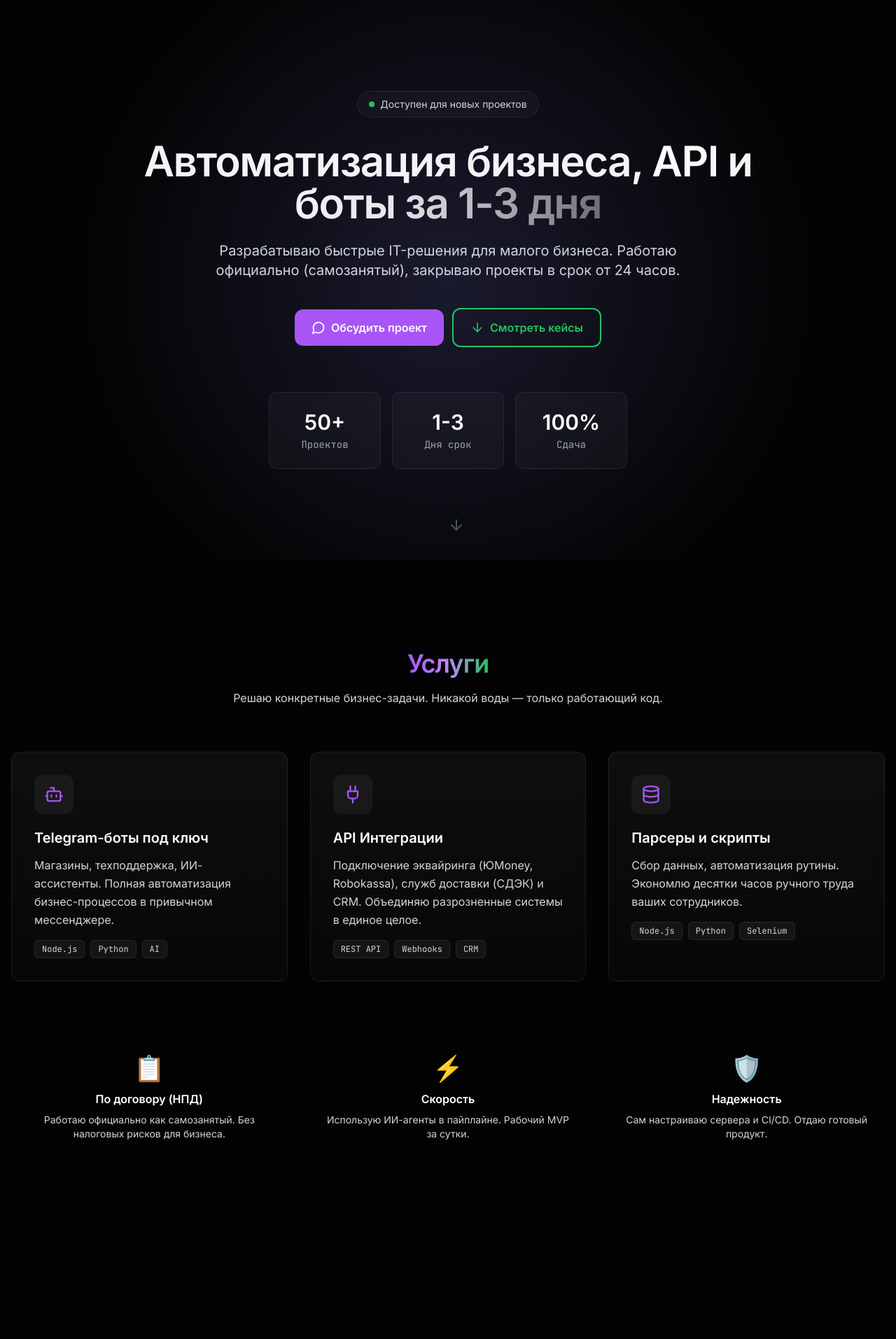
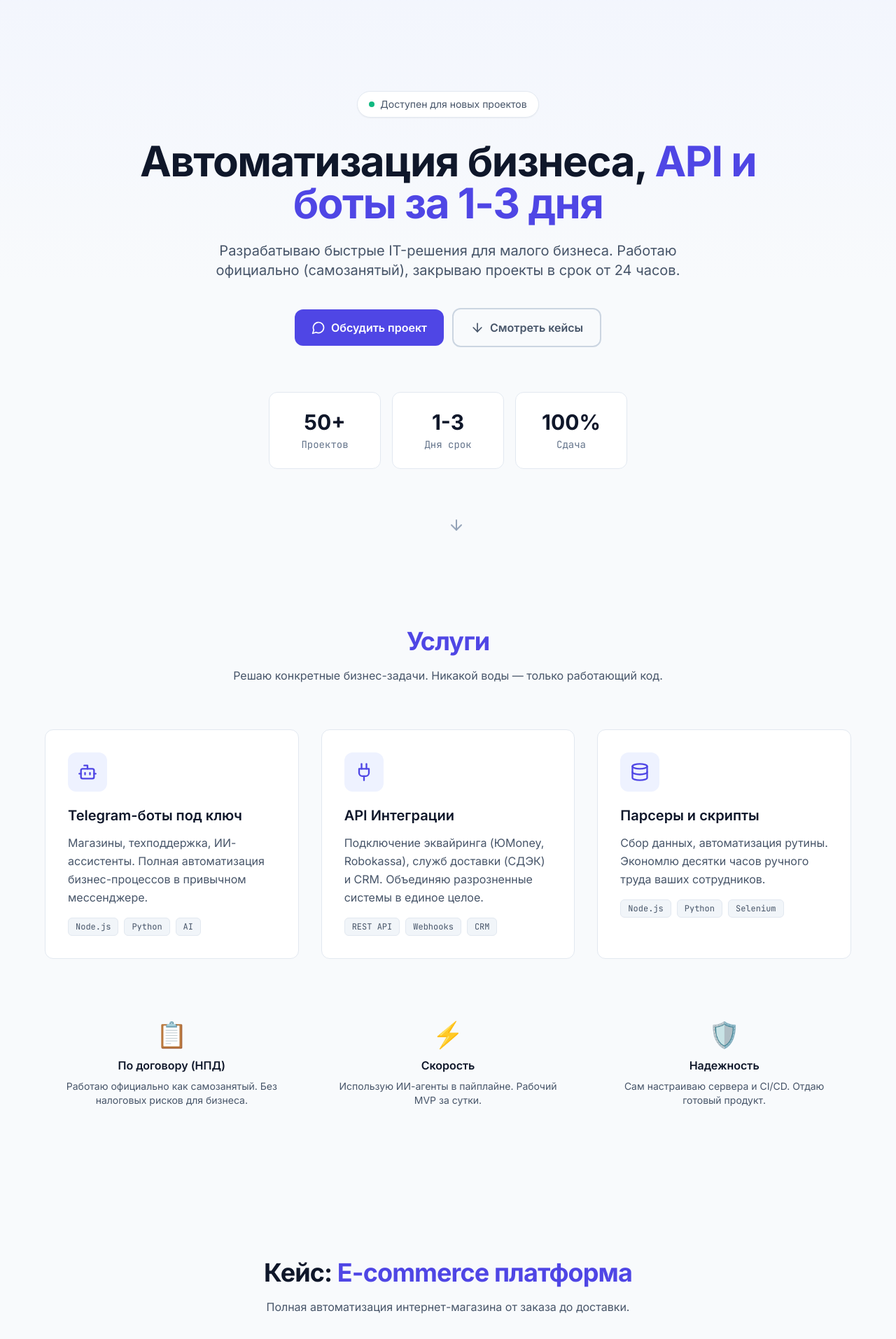
Before and after one commit to wwmaxik/wwmaxik.github.io, a React (Vite) app: page / in a window 1280 px wide. Shown: the top 1913 px of the page at 70% size. Built offline with nearby package versions, Linux system fonts and the light colour scheme.

Commit message:
feat: switch to Light Mode - Premium B2B style with indigo accents

```diff
--- a/index.html
+++ b/index.html
@@ -5,13 +5,13 @@
     <link rel="icon" type="image/svg+xml" href="/vite.svg" />
     <meta name="viewport" content="width=device-width, initial-scale=1.0" />
     <meta name="description" content="Автоматизация бизнеса, разработка ботов и интеграции API. Работаю как самозанятый, срок от 24 часов." />
-    <meta name="theme-color" content="#030303" />
+    <meta name="theme-color" content="#f8fafc" />
     <title>Автоматизация бизнеса | Разработка ботов и API</title>
     <link rel="preconnect" href="https://fonts.googleapis.com">
     <link rel="preconnect" href="https://fonts.gstatic.com" crossorigin>
     <link href="https://fonts.googleapis.com/css2?family=Inter:wght@400;500;600;700&family=JetBrains+Mono:wght@400;500&display=swap" rel="stylesheet">
   </head>
-  <body class="bg-[#030303] text-gray-100">
+  <body class="bg-slate-50 text-slate-900">
     <div id="root"></div>
     <script type="module" src="/src/main.jsx"></script>
   </body>
--- a/src/App.jsx
+++ b/src/App.jsx
@@ -5,7 +5,7 @@ import Footer from './components/Footer'
 
 function App() {
   return (
-    <div className="min-h-screen bg-[#030303]">
+    <div className="min-h-screen bg-slate-50">
       <Hero />
       <Services />
       <CaseStudy />
--- a/src/components/Hero.jsx
+++ b/src/components/Hero.jsx
@@ -9,30 +9,30 @@ function Hero() {
   }
 
   return (
-    <section className="min-h-screen flex flex-col justify-center items-center px-4 py-20 relative overflow-hidden">
-      {/* Radial background gradient */}
-      <div className="absolute inset-0 bg-[radial-gradient(circle_at_center,#1a1a2e_0%,#030303_70%)] pointer-events-none" />
+    <section className="min-h-screen flex flex-col justify-center items-center px-4 py-24 relative overflow-hidden">
+      {/* Background - subtle gradient for Light Mode */}
+      <div className="absolute inset-0 bg-gradient-to-b from-indigo-50/50 via-transparent to-transparent pointer-events-none" />
 
       <div className="max-w-4xl mx-auto text-center relative z-10">
         {/* Badge */}
-        <div className="inline-flex items-center gap-2 px-4 py-2 rounded-full bg-white/[0.03] border border-white/[0.08] backdrop-blur-sm mb-8">
-          <span className="w-2 h-2 rounded-full bg-neon-green animate-pulse" />
-          <span className="text-sm text-gray-300">Доступен для новых проектов</span>
+        <div className="inline-flex items-center gap-2 px-4 py-2 rounded-full bg-white border border-slate-200 shadow-sm mb-8">
+          <span className="w-2 h-2 rounded-full bg-emerald-500 animate-pulse" />
+          <span className="text-sm text-slate-600">Доступен для новых проектов</span>
         </div>
 
-        {/* Main Heading with gradient */}
-        <h1 className="text-4xl md:text-5xl lg:text-6xl font-semibold mb-6 leading-tight tracking-tight">
+        {/* Main Heading - strict, no gradient */}
+        <h1 className="text-4xl md:text-5xl lg:text-6xl font-extrabold mb-6 leading-tight tracking-tight text-slate-900">
           Автоматизация бизнеса,{' '}
-          <span className="gradient-text">API и боты за 1-3 дня</span>
+          <span className="text-indigo-600">API и боты за 1-3 дня</span>
         </h1>
 
         {/* Subtitle */}
-        <p className="text-lg md:text-xl text-gray-300 mb-10 max-w-2xl mx-auto leading-relaxed">
+        <p className="text-lg md:text-xl text-slate-600 mb-10 max-w-2xl mx-auto leading-relaxed">
           Разрабатываю быстрые IT-решения для малого бизнеса.
           Работаю официально (самозанятый), закрываю проекты в срок от 24 часов.
         </p>
 
-        {/* CTA Buttons */}
+        {/* CTA Buttons - Light Mode */}
         <div className="flex flex-col sm:flex-row gap-3 justify-center items-center mb-16">
           <a
             href="https://t.me/yourusername"
@@ -53,26 +53,26 @@ function Hero() {
           </button>
         </div>
 
-        {/* Stats - Bento Grid */}
+        {/* Stats - White cards with shadow */}
         <div className="grid grid-cols-3 gap-3 md:gap-4 max-w-lg mx-auto">
           <div className="bento-card text-center">
-            <div className="text-2xl md:text-3xl font-semibold text-white">50+</div>
-            <div className="text-xs md:text-sm text-gray-400 mt-1 font-mono">Проектов</div>
+            <div className="text-2xl md:text-3xl font-bold text-slate-900">50+</div>
+            <div className="text-xs md:text-sm text-slate-500 mt-1 font-mono">Проектов</div>
           </div>
           <div className="bento-card text-center">
-            <div className="text-2xl md:text-3xl font-semibold text-white">1-3</div>
-            <div className="text-xs md:text-sm text-gray-400 mt-1 font-mono">Дня срок</div>
+            <div className="text-2xl md:text-3xl font-bold text-slate-900">1-3</div>
+            <div className="text-xs md:text-sm text-slate-500 mt-1 font-mono">Дня срок</div>
           </div>
           <div className="bento-card text-center">
-            <div className="text-2xl md:text-3xl font-semibold text-white">100%</div>
-            <div className="text-xs md:text-sm text-gray-400 mt-1 font-mono">Сдача</div>
+            <div className="text-2xl md:text-3xl font-bold text-slate-900">100%</div>
+            <div className="text-xs md:text-sm text-slate-500 mt-1 font-mono">Сдача</div>
           </div>
         </div>
       </div>
 
       {/* Scroll indicator */}
       <div className="absolute bottom-8 left-1/2 -translate-x-1/2 animate-bounce">
-        <ArrowDown className="text-gray-600" size={24} />
+        <ArrowDown className="text-slate-400" size={24} />
       </div>
     </section>
   )
--- a/src/components/Services.jsx
+++ b/src/components/Services.jsx
@@ -23,9 +23,9 @@ function Services() {
   ]
 
   return (
-    <section id="services" className="py-32 px-4">
-      <div className="max-w-auto">
-        {/*-6xl mx Section Header */}
+    <section id="services" className="py-24 px-4">
+      <div className="max-w-6xl mx-auto">
+        {/* Section Header */}
         <div className="text-center mb-16">
           <h2 className="section-title">
             <span className="gradient-text-accent">Услуги</span>
@@ -35,22 +35,22 @@ function Services() {
           </p>
         </div>
 
-        {/* Services Grid - Glassmorphism */}
+        {/* Services Grid - White cards */}
         <div className="grid md:grid-cols-3 gap-6 md:gap-8">
           {services.map((service, index) => (
-            <div key={index} className="glass-card group p-6 md:p-8 hover:border-white/[0.15]">
-              {/* Icon */}
-              <div className="w-14 h-14 rounded-xl bg-white/[0.05] flex items-center justify-center mb-5 group-hover:bg-neon-purple/20 transition-all duration-500">
-                <service.icon className="text-neon-purple" size={28} />
+            <div key={index} className="card group hover:-translate-y-1">
+              {/* Icon - Indigo */}
+              <div className="w-14 h-14 rounded-xl bg-indigo-50 flex items-center justify-center mb-5 group-hover:bg-indigo-100 transition-colors">
+                <service.icon className="text-indigo-600" size={28} />
               </div>
 
               {/* Title */}
-              <h3 className="text-xl font-semibold mb-3 text-white group-hover:text-neon-purple transition-colors duration-300">
+              <h3 className="text-xl font-semibold mb-3 text-slate-900 group-hover:text-indigo-600 transition-colors">
                 {service.title}
               </h3>
 
               {/* Description */}
-              <p className="text-gray-300 mb-4 leading-relaxed">
+              <p className="text-slate-600 mb-4 leading-relaxed">
                 {service.description}
               </p>
 
@@ -59,7 +59,7 @@ function Services() {
                 {service.tags.map((tag, tagIndex) => (
                   <span
                     key={tagIndex}
-                    className="px-2.5 py-1 text-xs rounded-md bg-white/[0.05] text-gray-300 border border-white/[0.08] font-mono"
+                    className="px-2.5 py-1 text-xs rounded-md bg-slate-100 text-slate-600 border border-slate-200 font-mono"
                   >
                     {tag}
                   </span>
@@ -70,21 +70,21 @@ function Services() {
         </div>
 
         {/* Advantages */}
-        <div className="mt-20 grid md:grid-cols-3 gap-6 md:gap-8">
+        <div className="mt-16 grid md:grid-cols-3 gap-6 md:gap-8">
           <div className="text-center p-6">
             <div className="text-4xl mb-3">📋</div>
-            <h4 className="font-semibold text-white mb-2">По договору (НПД)</h4>
-            <p className="text-sm text-gray-300">Работаю официально как самозанятый. Без налоговых рисков для бизнеса.</p>
+            <h4 className="font-semibold text-slate-900 mb-2">По договору (НПД)</h4>
+            <p className="text-sm text-slate-600">Работаю официально как самозанятый. Без налоговых рисков для бизнеса.</p>
           </div>
           <div className="text-center p-6">
             <div className="text-4xl mb-3">⚡</div>
-            <h4 className="font-semibold text-white mb-2">Скорость</h4>
-            <p className="text-sm text-gray-300">Использую ИИ-агенты в пайплайне. Рабочий MVP за сутки.</p>
+            <h4 className="font-semibold text-slate-900 mb-2">Скорость</h4>
+            <p className="text-sm text-slate-600">Использую ИИ-агенты в пайплайне. Рабочий MVP за сутки.</p>
           </div>
           <div className="text-center p-6">
             <div className="text-4xl mb-3">🛡️</div>
-            <h4 className="font-semibold text-white mb-2">Надежность</h4>
-            <p className="text-sm text-gray-300">Сам настраиваю сервера и CI/CD. Отдаю готовый продукт.</p>
+            <h4 className="font-semibold text-slate-900 mb-2">Надежность</h4>
+            <p className="text-sm text-slate-600">Сам настраиваю сервера и CI/CD. Отдаю готовый продукт.</p>
           </div>
         </div>
       </div>
--- a/src/index.css
+++ b/src/index.css
@@ -8,7 +8,7 @@
   }
 
   body {
-    @apply bg-[#030303] text-gray-100;
+    @apply bg-slate-50 text-slate-900;
     font-family: 'Inter', system-ui, sans-serif;
     -webkit-font-smoothing: antialiased;
     -moz-osx-font-smoothing: grayscale;
@@ -22,59 +22,53 @@
 
 @layer components {
   .btn-primary {
-    @apply px-6 py-3.5 min-h-[48px] bg-neon-purple text-white font-semibold rounded-xl
-           transition-all duration-300 hover:bg-neon-purpleHover
-           hover:shadow-[0_0_30px_rgba(168,85,247,0.3)]
-           backdrop-blur-sm
-           focus:ring-2 focus:ring-neon-purple focus:ring-offset-2 focus:ring-offset-[#030303];
+    @apply px-6 py-3.5 min-h-[48px] bg-indigo-600 text-white font-semibold rounded-xl
+           transition-all duration-300 hover:bg-indigo-700
+           hover:shadow-lg hover:shadow-indigo-600/20
+           focus:ring-2 focus:ring-indigo-600 focus:ring-offset-2 focus:ring-offset-slate-50;
   }
 
   .btn-secondary {
-    @apply px-6 py-3.5 min-h-[48px] border-2 border-neon-green text-neon-green font-semibold
-           rounded-xl transition-all duration-300 hover:bg-neon-green
-           hover:text-dark-900 hover:shadow-[0_0_30px_rgba(34,197,94,0.3)]
-           backdrop-blur-sm
-           focus:ring-2 focus:ring-neon-green focus:ring-offset-2 focus:ring-offset-[#030303];
+    @apply px-6 py-3.5 min-h-[48px] border-2 border-slate-300 text-slate-600 font-semibold
+           rounded-xl transition-all duration-300 hover:bg-slate-100
+           hover:border-slate-400 hover:text-slate-900
+           focus:ring-2 focus:ring-indigo-600 focus:ring-offset-2 focus:ring-offset-slate-50;
   }
 
   .card {
-    @apply bg-white/[0.03] border border-white/[0.08] backdrop-blur-sm rounded-xl p-6 md:p-8
-           transition-all duration-300 hover:border-white/[0.15]
-           hover:bg-white/[0.05]
-           hover:shadow-[0_0_40px_rgba(168,85,247,0.1)];
+    @apply bg-white border border-slate-200 rounded-xl p-6 md:p-8
+           transition-all duration-300 hover:shadow-md;
   }
 
   .section-title {
-    @apply text-3xl md:text-4xl font-semibold text-center mb-4 tracking-tight;
+    @apply text-3xl md:text-4xl font-bold text-center mb-4 tracking-tight text-slate-900;
   }
 
   .section-subtitle {
-    @apply text-gray-300 text-center mb-12 max-w-2xl mx-auto leading-relaxed;
+    @apply text-slate-600 text-center mb-12 max-w-2xl mx-auto leading-relaxed;
   }
 
   .gradient-text {
-    @apply bg-gradient-to-r from-white via-gray-200 to-white/40 bg-clip-text text-transparent;
+    @apply text-indigo-600;
   }
 
   .gradient-text-accent {
-    @apply bg-gradient-to-r from-neon-purple via-purple-400 to-neon-green bg-clip-text text-transparent;
+    @apply text-indigo-600;
   }
 
   .neon-border {
-    @apply border border-white/[0.1] rounded-xl;
+    @apply border border-slate-200 rounded-xl;
   }
 
-  /* Bento grid card */
+  /* Bento grid card - Light Mode */
   .bento-card {
-    @apply bg-white/[0.03] border border-white/[0.08] rounded-xl p-4 md:p-6
-           transition-all duration-300 hover:border-white/[0.15]
-           hover:bg-white/[0.05];
+    @apply bg-white border border-slate-200 rounded-xl p-4 md:p-6
+           transition-all duration-300 hover:shadow-sm;
   }
 
-  /* Glass card for services */
+  /* Glass card for services - Light Mode */
   .glass-card {
-    @apply bg-gradient-to-b from-white/[0.05] to-white/[0.02]
-           border border-white/[0.08] backdrop-blur-md rounded-xl
-           transition-all duration-500;
+    @apply bg-white border border-slate-200 rounded-2xl
+           transition-all duration-500 hover:shadow-md;
   }
 }
```
Also changed, not shown: src/components/CaseStudy.jsx (+9 -12 lines), src/components/Footer.jsx (+8 -8 lines), tailwind.config.js (+0 -31 lines).
